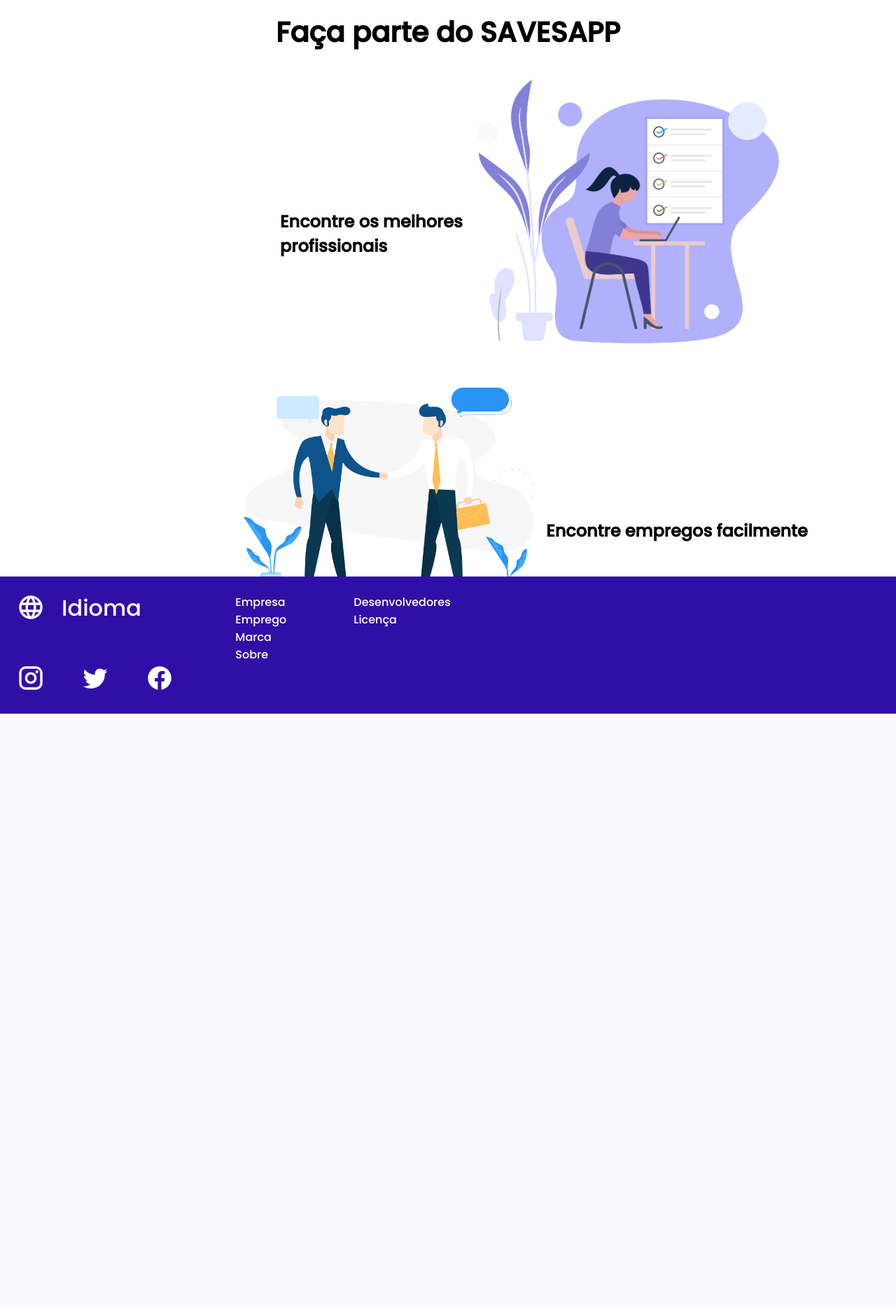
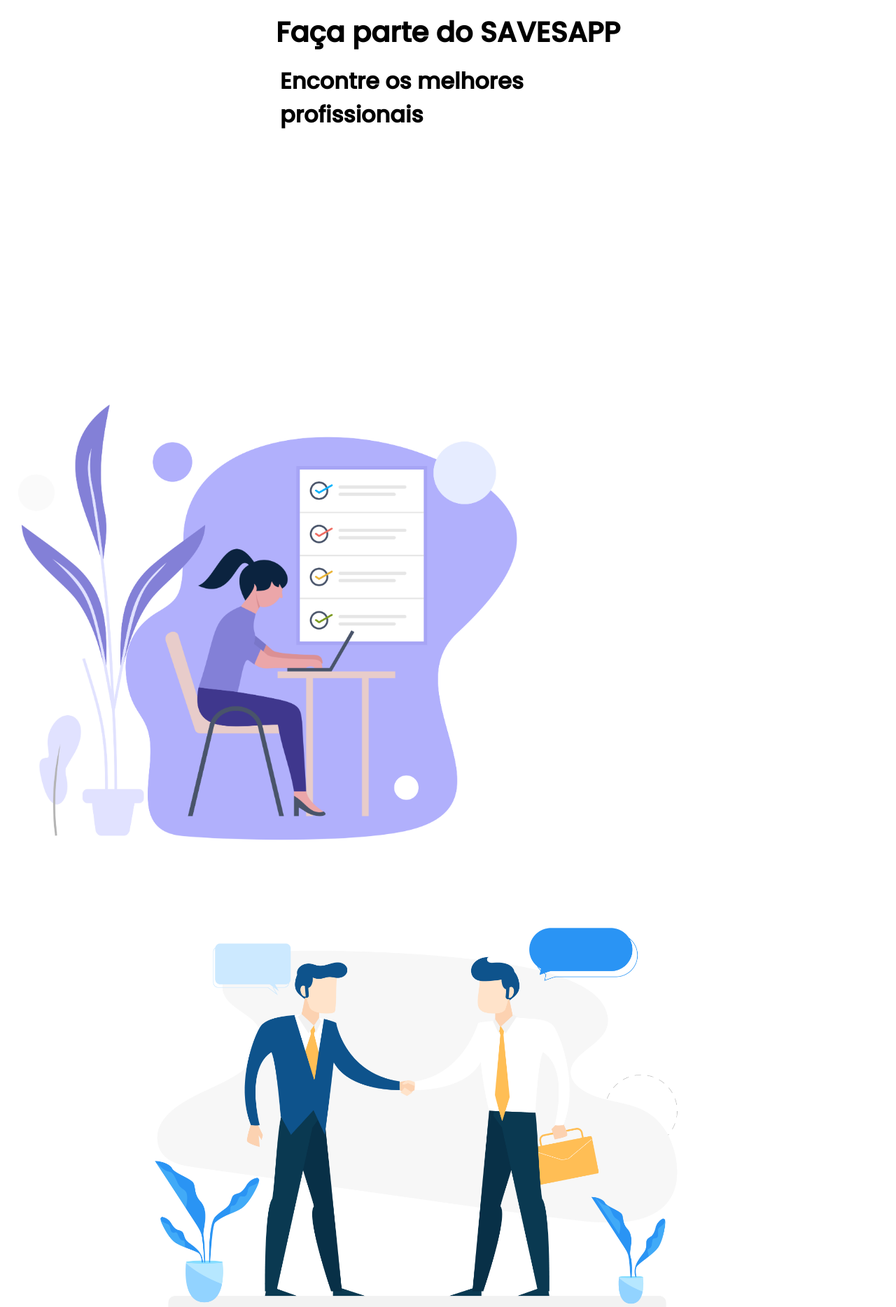
Before and after one commit to italo-carvavalho/Saves-App, a PHP site: page / in a window 1280 px wide. Shown: the part 80-1948 px from the top of the page at 70% size. Before the commit the page ends 1100 px from the top, so only its background shows below. Run offline with PHP 8.4, Linux system fonts and the light colour scheme; some libraries are stand-ins or nearby versions.

Commit message:
resolvendo css

```diff
--- a/connection.php
+++ b/connection.php
@@ -4,7 +4,7 @@
 $dbname = "savesapp";
 $host = "localhost";
 $user = "root";
-$pass = '';
+$pass = 'root';
 
 $conn = new PDO("mysql:dbname=".$dbname.";host=".$host,$user,$pass);
 
--- a/css/styles.css
+++ b/css/styles.css
@@ -5,11 +5,11 @@
     padding: 0;
     font-family: 'Poppins', sans-serif;
 }
+
 html, body{
     height: 100%;
 }
 body {
-
     background-color: #FFF9;
 
 }
@@ -19,6 +19,9 @@ header{
     height: 80px;
     background-color: #300FA6;
     display: flex;
+    position: sticky;
+    top: 0;
+    left: 0;
     align-items: center;
     justify-content: space-between;
     padding: 0 40px;
@@ -67,48 +70,59 @@ header .navbar .nav-btn:hover {
 #home-text-1{
     display: inline-block;
     margin-left: 50vh;
-    vertical-align: 20vh;
-    font-size: 3vh;
+    vertical-align: 45vh;
+    font-size: 4vh;
 
 }
 #home-text-2 {
     display: inline-block;
-    vertical-align: 20vh;
-    font-size: 3vh;
+    vertical-align: 45vh;
+    font-size: 4vh;
 
 }
 #home-image-1 {
     display: inline-block;
-    width: 60vh;
+    width: 99vh;
     margin-bottom: 15px;
     /* margin-left: 60vh; */
 
 }
 #home-image-2 {
     display: inline-block;
-    width: 55vh;
+    width: 99vh;
     margin-top: -40px;
-    margin-left: 42vh;
+    margin-left: 25vh;
 
 }
 /* modal */
-.modal {
+.modal_login {
     display: none;
     position: fixed;
+    margin-top: 10vh;
     z-index: 10;
-    padding-top: 3px;
-    padding-bottom: 3px;
+    padding-top: 12vh;
     left: 0px;
-    top: 0px;
-    width: 100vw;
-    height: 100vh;
+    top: -10vh;
+    width: 100%;
+    height: 100%;
+    overscroll-behavior: auto;
+    background-color: rgb(0,0,0);
+    background-color: rgba(0,0,0,0.4);
+}
+.modal_logup {
+    display: none;
+    position: fixed;
+    margin-top: 10vh;
+    z-index: 10;
+    padding-top: 0vh;
+    left: 0px;
+    top: -10vh;
+    width: 100%;
+    height: 100%;
     overflow: auto;
     background-color: rgb(0,0,0);
     background-color: rgba(0,0,0,0.4);
-
-
-
-  }
+}
 
   /* Modal Content */
   .modal-content-log {
@@ -281,11 +295,13 @@ footer {
     display: flex;
     background-color: #300FA6;
     color: white;
-    position: absolute;
-    bottom: -300px;
+    position: relative;
     width: 100%;
     margin-bottom: 0;
+    left:0;
+    bottom:0;
 }
+
 
 
 .social-images{
--- a/index.php
+++ b/index.php
@@ -1,6 +1,5 @@
 <?php
 require_once("templates/header.php");
-require_once("templates/footer.php");
 
 ?>
 
@@ -12,3 +11,7 @@ require_once("templates/footer.php");
   			<img id="home-image-2" src="images/business-deal.png" alt="handshake">
   		<h2 id="home-text-2">Encontre empregos facilmente</h2>
 </main>
+
+<?php
+require_once("templates/footer.php");
+?>
--- a/templates/header.php
+++ b/templates/header.php
@@ -100,7 +100,7 @@ if(isset($id_client)){
     <?php  }  ?>
 
 <!-- modal tela de loguin -->
-<div id="log" class="modal">
+<div id="log" class="modal_login">
 
   <div class="modal-content-log">
 
@@ -157,7 +157,7 @@ if(isset($id_client)){
 
 
   <!-- modal tela de cadastro -->
-    <div id="cad" class="modal">
+    <div id="cad" class="modal_logup">
     <div class="modal-content-cad">
 
     <h2 class="c-cad">Cadastro de Usuário</h2>
```
Also changed, not shown: js/login.js (line endings or trailing spaces), js/script.js (line endings or trailing spaces).
